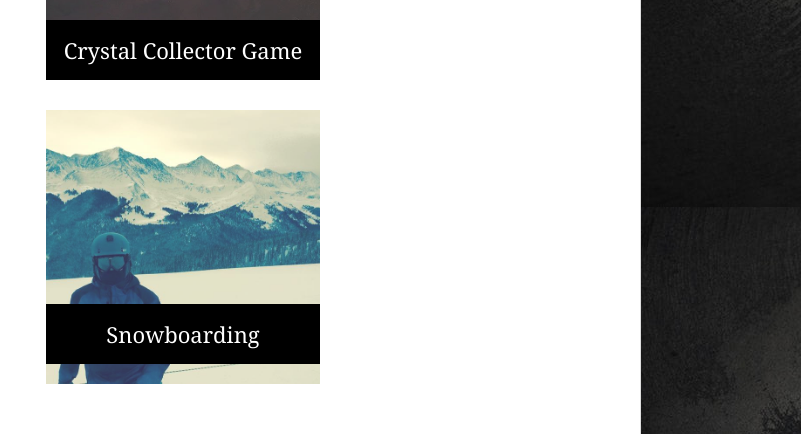
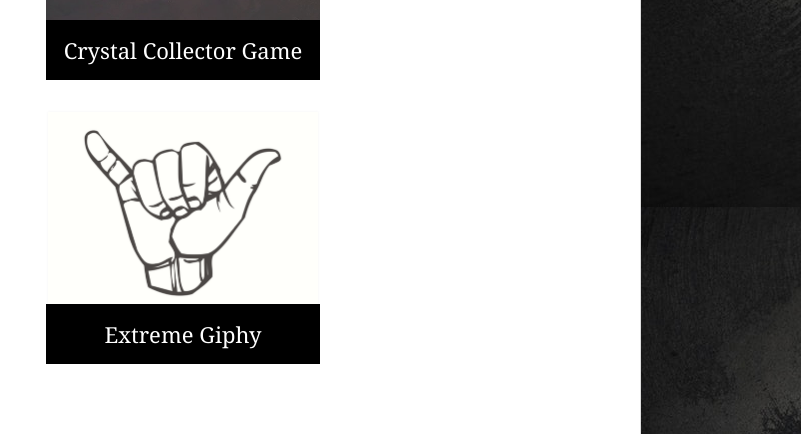
Before and after one commit to ErichStremel/Basic-Portfolio, a plain HTML site: page portfolio.html in a window 1280 px wide. Shown: the part 460-894 px from the top of the page, 479-1280 px from the left. Drawn offline with Linux system fonts and the light colour scheme.

Commit message:
Added Giphy Assignment

```diff
--- a/portfolio.html
+++ b/portfolio.html
@@ -43,9 +43,10 @@
       </a>
       </div>
       <div class="work">
-        <img src="assets/images/snowboarding.jpg" alt="Snowboarding">
-
-        <h3>Snowboarding</h3>
+        <a href="https://erichstremel.github.io/Giftastic-Assignment/">
+        <img src="assets/images/gnarly.png" alt="Giphy Assignment">
+        <h3>Extreme Giphy</h3>
+      </a>
       </div>
       <div class="work">
         <img src="assets/images/Jaegs and Me.jpg" alt="My Dog">
```
Also changed, not shown: assets/images/gnarly.png (added).
